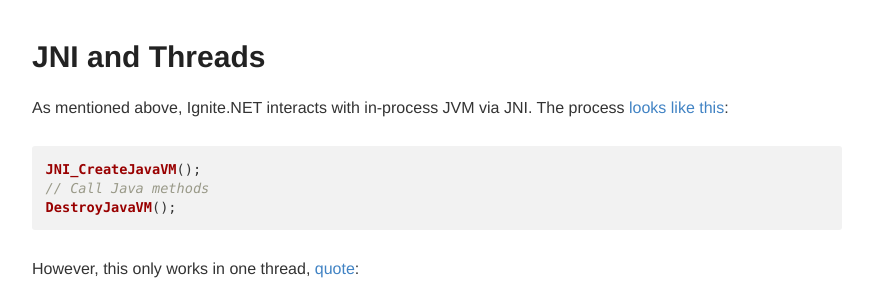
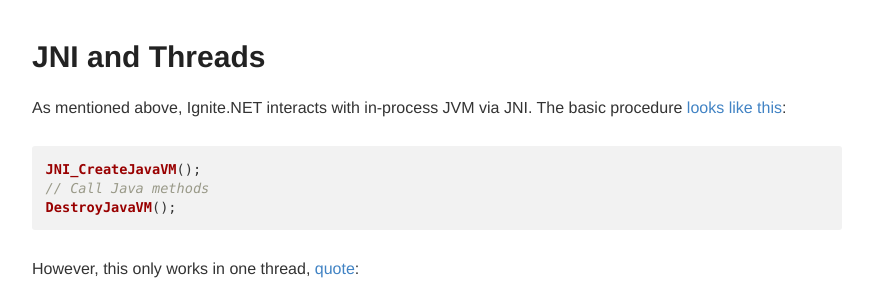
Before and after one commit to ptupitsyn/ptupitsyn.github.io, a Jekyll site: the page built from _posts/2020-04-18-Ignite-JNI-Thread-Detach.md, in a window 1280 px wide and 900 px high, scrolled down 1502 px. Shown: the part 161-452 px from the top of the window, without its empty margins (203-1076 px from the left). Built offline with Jekyll 4.4.1, drawn with Linux system fonts in a browser that asks for light colours; comment, search, counter and statistics services are not loaded.

Commit message:
fix wording

````diff
--- a/_posts/2020-04-18-Ignite-JNI-Thread-Detach.md
+++ b/_posts/2020-04-18-Ignite-JNI-Thread-Detach.md
@@ -43,7 +43,7 @@
 
 # JNI and Threads
 
-As mentioned above, Ignite.NET interacts with in-process JVM via JNI. The process [looks like this](https://docs.oracle.com/javase/8/docs/technotes/guides/jni/spec/invocation.html):
+As mentioned above, Ignite.NET interacts with in-process JVM via JNI. The basic procedure [looks like this](https://docs.oracle.com/javase/8/docs/technotes/guides/jni/spec/invocation.html):
 
 ```cs
 JNI_CreateJavaVM();
````
